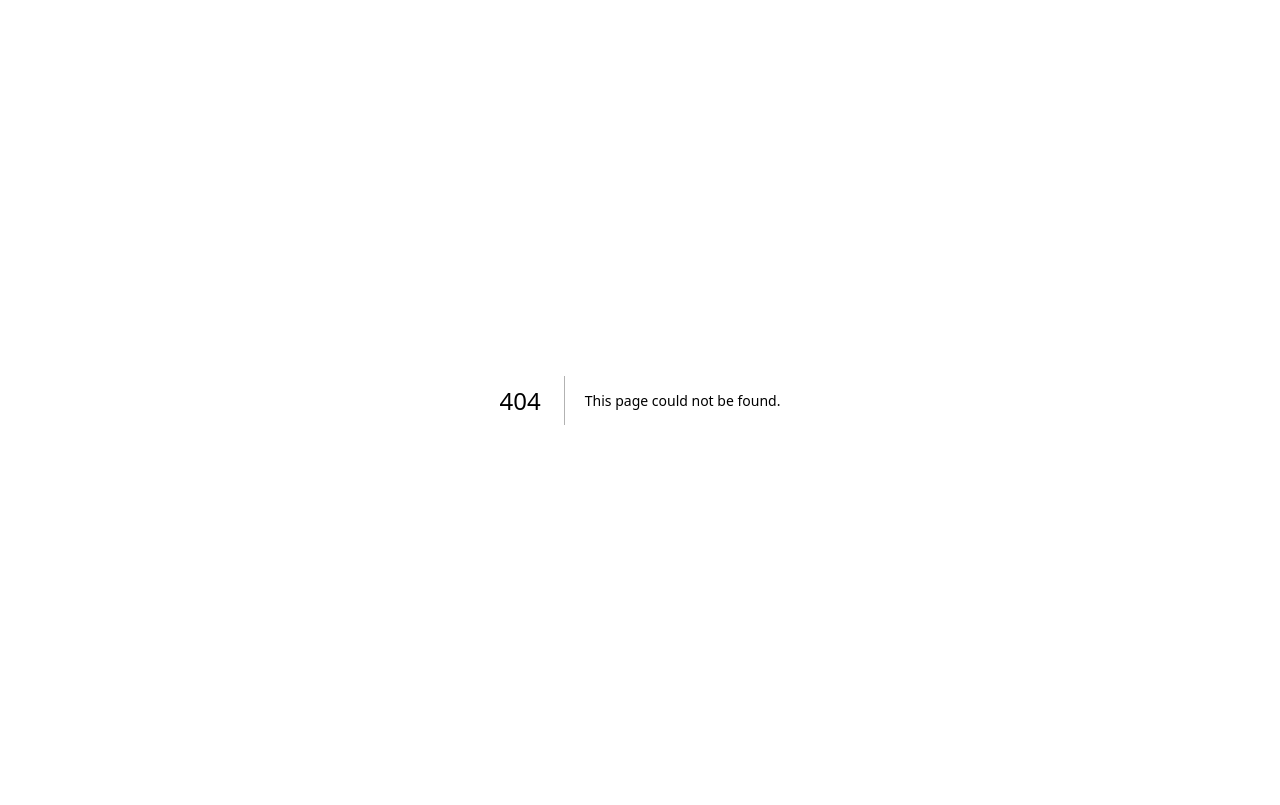
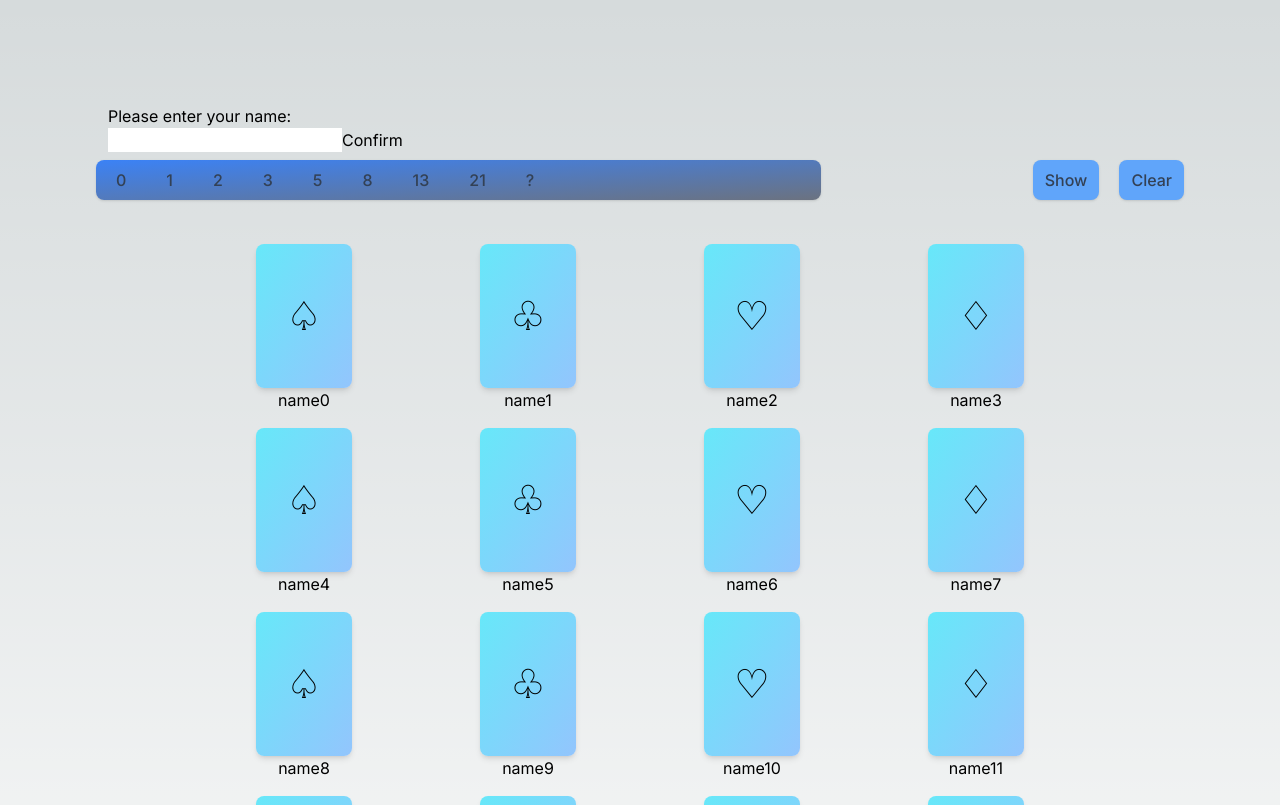
Before and after one commit to silencelf/goplayground, a Next.js app in the folder websocket/poker/: page /1 in a window 1280 px wide. Before the commit this address had no page. Shown: the top 805 px of the page. Built offline with nearby package versions, Linux system fonts and the light colour scheme; no server answers.

Commit message:
more inter actions

```diff
--- a/websocket/poker/app/page.tsx
+++ b/websocket/poker/app/[roomId]/page.tsx
@@ -1,31 +1,46 @@
 "use client";
 
-import Image from "next/image";
-import Button from "./components/button";
-import { useEffect } from "react";
+import { setuid } from "process";
+import Button from "../components/button";
+import { useEffect, useState } from "react";
 
 function handleSizeClick(value: string | number) {
   alert(value);
 }
 
-export default function Home() {
+type action = {
+  roomId: string;
+  userId: string;
+  type: string;
+  payload: object
+}
+
+export default function Room({ params }: { params: { roomId: string } }) {
+  const [userId, setUserId] = useState('');
+  const [hasUser, setHasUser] = useState(false);
   useEffect(() => {
-    var conn = new WebSocket("ws://localhost:3000" + "/api/");
+    var conn = new WebSocket("ws://localhost:8080/ws");
     conn.onclose = function (evt) {
       console.log(evt);
-      console.log('ws closed');
+      console.log("ws closed");
     };
 
-    conn.onopen = function(evt) { console.log('ws connected')};
+    conn.onopen = function (evt) {
+      console.log("ws connected");
+    };
 
     conn.onmessage = function (evt) {
-        var messages = evt.data.split('\n');
-        for (var i = 0; i < messages.length; i++) {
-          console.log(messages[i]);
-        }
+      var messages = evt.data.split("\n");
+      for (var i = 0; i < messages.length; i++) {
+        console.log(messages[i]);
+      }
     };
-  }, []);
 
+    return function() {
+      console.log('cleanup connections.');
+      conn.close();
+    }
+  }, [params.roomId]);
 
   const points = [
     ["0", 0],
@@ -41,14 +56,27 @@ export default function Home() {
 
   const estimations = [];
   for (let i = 0; i < 20; i++) {
-    estimations.push({ name: "name" + i, vote: i });
+    const shape = '♤♧♡♢'[i % 4];
+    estimations.push({ name: "name" + i, vote: i, shape: shape });
   }
 
   return (
-    <main className="flex min-h-screen flex-col items-center justify-between p-4 lg:p-24">
+    <main className="flex min-h-screen flex-col items-cente justify-normal p-4 lg:p-24">
+      {
+        !hasUser &&
+        <div className="px-3 py-2">
+          Please enter your name:
+          <p>
+            <input id="userName" value={userId} onChange={(e)=> setUserId(e.target.value)}></input>
+            <button onClick={()=> setHasUser(true)}>Confirm</button>
+          </p>
+        </div>
+      }
+
+      {/* <div className="w-full py-2 text-left">{params.roomId}</div> */}
       <div
         id="actions"
-        className="grid w-full min-w-fit lg:grid-cols-[2fr,1fr] lg:text-left"
+        className="grid w-full min-w-fit lg:grid-cols-[2fr,1fr] lg:text-left lg:mb-4"
       >
         <ul className="flex bg-gradient-to-br from-blue-500 to-gray-500 rounded-lg shadow">
           {points.map(([title, val]) => (
@@ -74,17 +102,16 @@ export default function Home() {
 
       <div id="pokers-container" className="w-full lg:mt-5 mb-32 lg:mb-0">
         <ul className="flex flex-wrap justify-center">
-          {estimations.map(({ name, vote }) => (
+          {estimations.map(({ name, vote, shape }) => (
             <li key={name} className="px-16 py-2">
               <div className="bg-gradient-to-br from-cyan-300 to-blue-300  w-24 h-36 rounded-lg text-center inline-block shadow-md text-poker hover:border">
-                <span>{vote}</span>
+                <span>{shape}</span>
               </div>
               <div className="text-center">{name}</div>
             </li>
           ))}
         </ul>
       </div>
-
     </main>
   );
 }
--- a/websocket/poker/app/components/button.tsx
+++ b/websocket/poker/app/components/button.tsx
@@ -1,14 +1,19 @@
-'use client'
+"use client";
 
-import { Component, ComponentProps, ReactNode } from "react";
+import { ReactNode } from "react";
 
 type ButtonProps = {
-    onClick?: () => void;
-    children: ReactNode
+  onClick?: () => void;
+  children: ReactNode;
+};
+
+export default function Button(props: ButtonProps) {
+  return (
+    <button
+      onClick={props.onClick}
+      className="bg-blue-400 rounded-lg px-3 py-2 text-slate-700 font-medium hover:bg-slate-100 hover:text-slate-900 shadow"
+    >
+      {props.children}
+    </button>
+  );
 }
-
-export default function Button (props: ButtonProps) {
-    return <button onClick={props.onClick} className='bg-blue-400 rounded-lg px-3 py-2 text-slate-700 font-medium hover:bg-slate-100 hover:text-slate-900 shadow'>
-        {props.children}
-    </button>
-};
```
